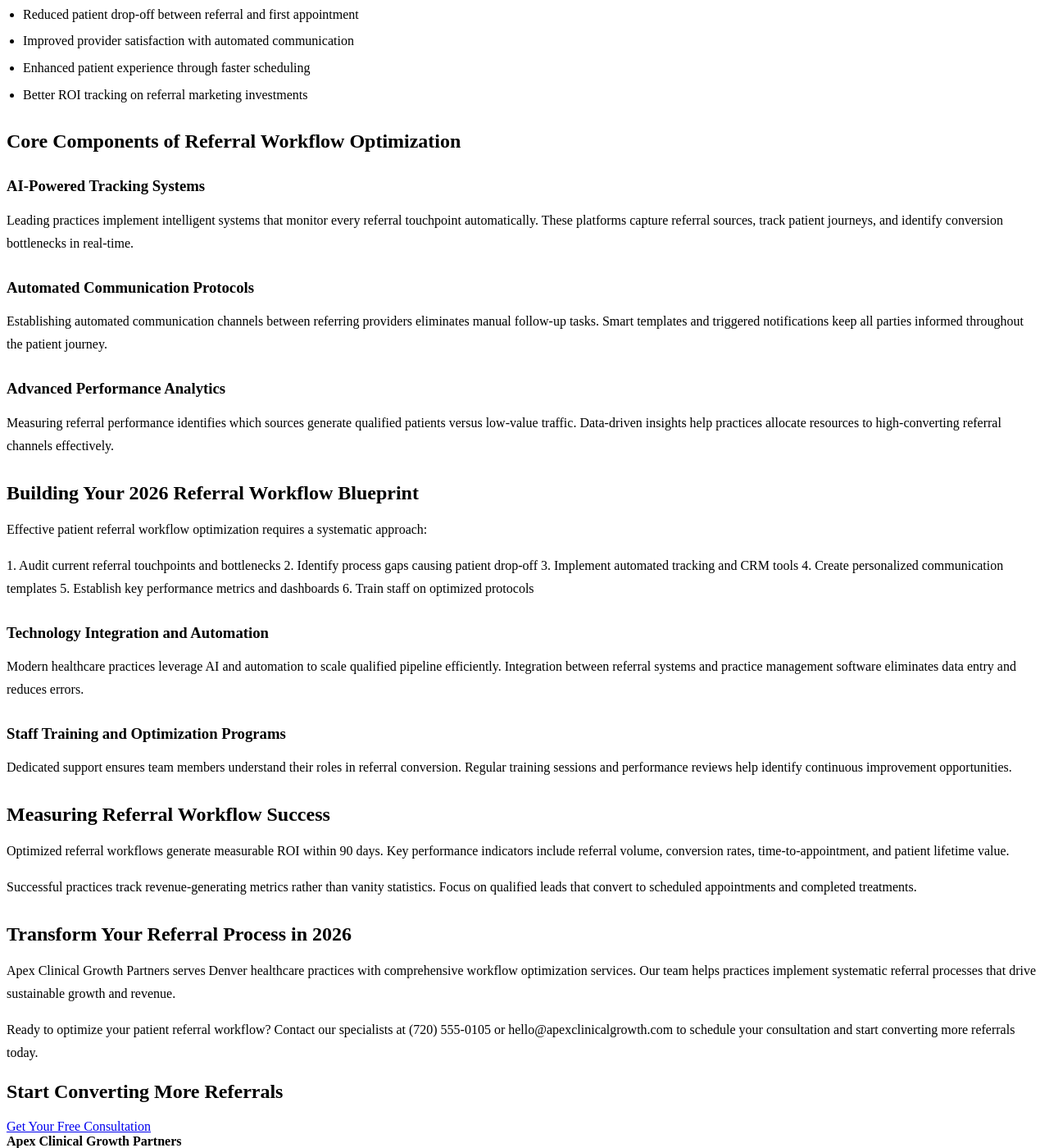
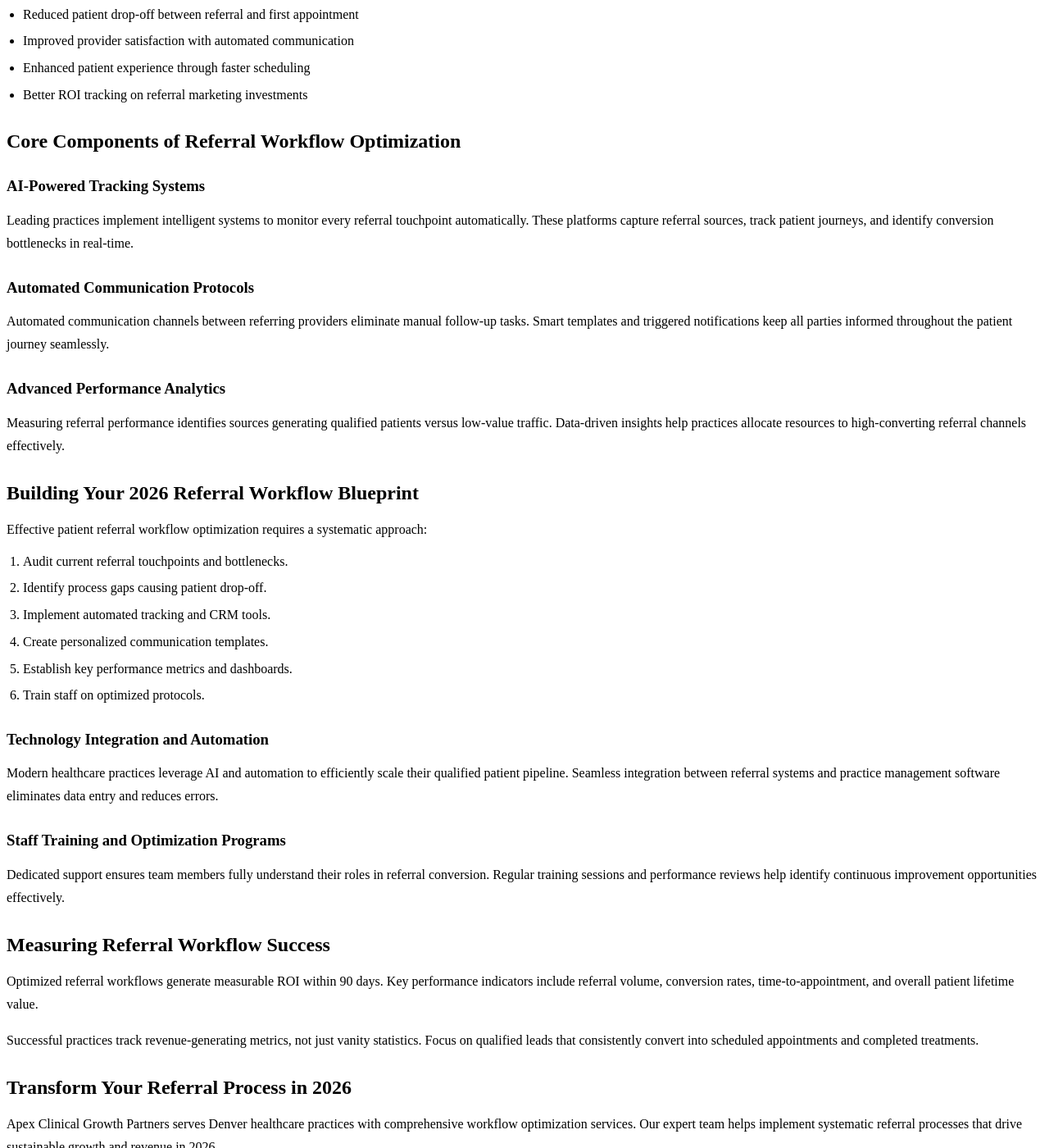
Before and after one commit to prjctlphbt/orbitr-canary-angular-20260228, a Jekyll site: the page patient-referral-workflow-blueprint.html, which Jekyll copies as it is, in a window 1280 px wide and 1400 px high, scrolled down 417 px. Shown: the whole window at 82% size. Built offline with Jekyll 4.4.1, drawn with Linux system fonts in a browser that asks for light colours; some of the changed text lies outside the part shown.

Commit message:
Refresh and update content: patient-referral-workflow-blueprint.html

```diff
--- a/patient-referral-workflow-blueprint.html
+++ b/patient-referral-workflow-blueprint.html
@@ -4,7 +4,7 @@
 <head>
 <meta charset="utf-8"/>
 <meta content="width=device-width, initial-scale=1.0" name="viewport"/>
-<meta content="Optimize your patient referral workflow with Apex Clinical Growth Partners. Streamline processes, reduce delays, and boost referral volume by 40% in 2026. Get your blueprint today." name="description"/>
+<meta content="Unlock significant healthcare growth in 2026 by optimizing your patient referral workflow. Apex Clinical Growth Partners helps streamline processes, reduce delays, and boost referral conversion rates. Get your blueprint for success." name="description"/>
 <title>Patient Referral Workflow Optimization Blueprint | 2026 Guide</title>
 <style>
 
@@ -103,15 +103,15 @@
 <section class="page-hero landing-hero">
 <div class="container">
 <h1>Patient Referral Workflow Optimization Blueprint</h1>
-<a class="cta" href="/services/">Get Your Blueprint</a>
+<a class="cta" href="/services/">Download Your 2026 Blueprint</a>
 </div>
 </section>
 <section class="landing-content">
 <div class="container orbitr-generated-content">
 <h1>Patient Referral Workflow Optimization Blueprint</h1>
-<p>Streamlining patient referrals drives healthcare growth and maximizes revenue in 2026. Effective workflow optimization transforms fragmented processes into seamless systems that convert qualified leads into scheduled patients.</p>
+<p>Streamlining patient referrals is crucial for healthcare growth and maximizing revenue in 2026. Effective workflow optimization transforms fragmented processes into seamless systems, converting qualified leads into scheduled patients.</p>
 <h2>Why Patient Referral Workflows Drive Practice Growth</h2>
-<p>Inefficient referral systems waste valuable opportunities and marketing budget. Healthcare practices lose potential revenue when referral processes lack automation and tracking capabilities.</p>
+<p>Inefficient referral systems waste valuable opportunities and marketing budget. Practices lose significant revenue when referral processes lack essential automation and robust tracking capabilities.</p>
 <p>What practices achieve within 90 days of implementing optimized workflows:</p>
 <ul>
 <li>45% increase in referral conversion rates</li>
@@ -122,29 +122,31 @@
 </ul>
 <h2>Core Components of Referral Workflow Optimization</h2>
 <h3>AI-Powered Tracking Systems</h3>
-<p>Leading practices implement intelligent systems that monitor every referral touchpoint automatically. These platforms capture referral sources, track patient journeys, and identify conversion bottlenecks in real-time.</p>
+<p>Leading practices implement intelligent systems to monitor every referral touchpoint automatically. These platforms capture referral sources, track patient journeys, and identify conversion bottlenecks in real-time.</p>
 <h3>Automated Communication Protocols</h3>
-<p>Establishing automated communication channels between referring providers eliminates manual follow-up tasks. Smart templates and triggered notifications keep all parties informed throughout the patient journey.</p>
+<p>Automated communication channels between referring providers eliminate manual follow-up tasks. Smart templates and triggered notifications keep all parties informed throughout the patient journey seamlessly.</p>
 <h3>Advanced Performance Analytics</h3>
-<p>Measuring referral performance identifies which sources generate qualified patients versus low-value traffic. Data-driven insights help practices allocate resources to high-converting referral channels effectively.</p>
+<p>Measuring referral performance identifies sources generating qualified patients versus low-value traffic. Data-driven insights help practices allocate resources to high-converting referral channels effectively.</p>
 <h2>Building Your 2026 Referral Workflow Blueprint</h2>
 <p>Effective patient referral workflow optimization requires a systematic approach:</p>
-<p>1. Audit current referral touchpoints and bottlenecks
-2. Identify process gaps causing patient drop-off
-3. Implement automated tracking and CRM tools
-4. Create personalized communication templates
-5. Establish key performance metrics and dashboards
-6. Train staff on optimized protocols</p>
+<ol>
+<li>Audit current referral touchpoints and bottlenecks.</li>
+<li>Identify process gaps causing patient drop-off.</li>
+<li>Implement automated tracking and CRM tools.</li>
+<li>Create personalized communication templates.</li>
+<li>Establish key performance metrics and dashboards.</li>
+<li>Train staff on optimized protocols.</li>
+</ol>
 <h3>Technology Integration and Automation</h3>
-<p>Modern healthcare practices leverage AI and automation to scale qualified pipeline efficiently. Integration between referral systems and practice management software eliminates data entry and reduces errors.</p>
+<p>Modern healthcare practices leverage AI and automation to efficiently scale their qualified patient pipeline. Seamless integration between referral systems and practice management software eliminates data entry and reduces errors.</p>
 <h3>Staff Training and Optimization Programs</h3>
-<p>Dedicated support ensures team members understand their roles in referral conversion. Regular training sessions and performance reviews help identify continuous improvement opportunities.</p>
+<p>Dedicated support ensures team members fully understand their roles in referral conversion. Regular training sessions and performance reviews help identify continuous improvement opportunities effectively.</p>
 <h2>Measuring Referral Workflow Success</h2>
-<p>Optimized referral workflows generate measurable ROI within 90 days. Key performance indicators include referral volume, conversion rates, time-to-appointment, and patient lifetime value.</p>
-<p>Successful practices track revenue-generating metrics rather than vanity statistics. Focus on qualified leads that convert to scheduled appointments and completed treatments.</p>
+<p>Optimized referral workflows generate measurable ROI within 90 days. Key performance indicators include referral volume, conversion rates, time-to-appointment, and overall patient lifetime value.</p>
+<p>Successful practices track revenue-generating metrics, not just vanity statistics. Focus on qualified leads that consistently convert into scheduled appointments and completed treatments.</p>
 <h2>Transform Your Referral Process in 2026</h2>
-<p>Apex Clinical Growth Partners serves Denver healthcare practices with comprehensive workflow optimization services. Our team helps practices implement systematic referral processes that drive sustainable growth and revenue.</p>
-<p>Ready to optimize your patient referral workflow? Contact our specialists at (720) 555-0105 or hello@apexclinicalgrowth.com to schedule your consultation and start converting more referrals today.</p>
+<p>Apex Clinical Growth Partners serves Denver healthcare practices with comprehensive workflow optimization services. Our expert team helps implement systematic referral processes that drive sustainable growth and revenue in 2026.</p>
+<p>Ready to optimize your patient referral workflow for 2026? Contact our specialists at (720) 555-0105 or hello@apexclinicalgrowth.com to schedule your consultation and start converting more referrals today.</p>
 </div>
 </section>
 <section class="landing-cta">
```
